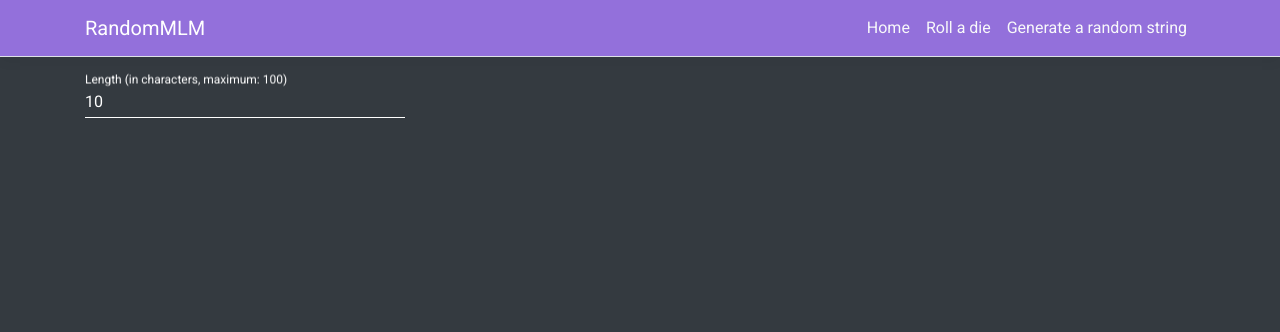
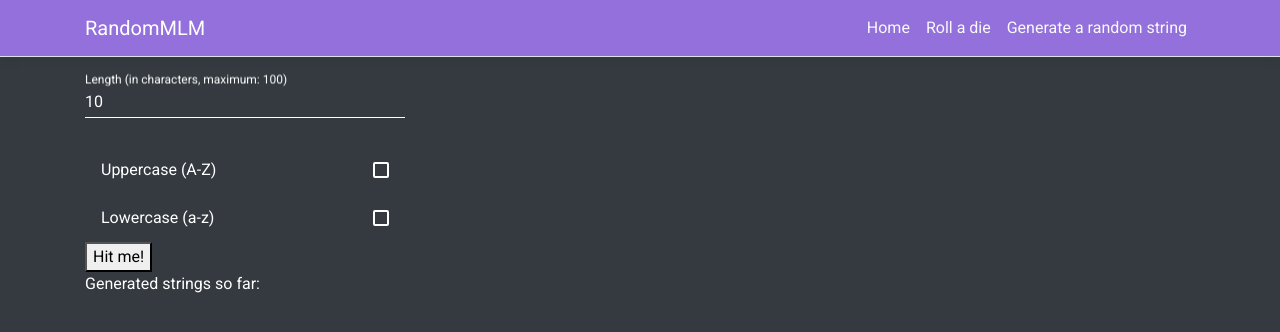
Before and after one commit to miguelmartins1987/RandomMLM, an Angular app in the folder RandomMLM/ClientApp/: page /generate-random-string in a window 1280 px wide. Shown: the top 332 px of the page. Built offline with nearby package versions, Linux system fonts and the light colour scheme.

Commit message:
Generate random string component prototype

```diff
--- a/RandomMLM/ClientApp/src/app/app.module.ts
+++ b/RandomMLM/ClientApp/src/app/app.module.ts
@@ -10,7 +10,9 @@ import { HomeComponent } from './home/home.component';
 import { RollDieComponent } from './roll-die/roll-die.component';
 import { GenerateRandomStringComponent } from './generate-random-string/generate-random-string.component';
 import { BrowserAnimationsModule } from '@angular/platform-browser/animations';
+
 import { MatInputModule } from '@angular/material/input';
+import { MatListModule } from '@angular/material/list';
 
 @NgModule({
   declarations: [
@@ -30,7 +32,8 @@ import { MatInputModule } from '@angular/material/input';
       { path: 'generate-random-string', component: GenerateRandomStringComponent }
     ]),
     BrowserAnimationsModule,
-    MatInputModule
+    MatInputModule,
+    MatListModule
   ],
   providers: [],
   bootstrap: [AppComponent]
--- a/RandomMLM/ClientApp/src/app/generate-random-string/generate-random-string.component.html
+++ b/RandomMLM/ClientApp/src/app/generate-random-string/generate-random-string.component.html
@@ -1,6 +1,14 @@
-<form>
-  <mat-form-field style="width:20em !important">
-    <mat-label>Length (in characters, maximum: 100)</mat-label>
-    <input matInput type="number" placeholder="Pick the desired string length (ex. 10)" value="10" min="1" max="100">
-  </mat-form-field>
-</form>
+<mat-form-field style="width:20em !important">
+  <mat-label>Length (in characters, maximum: 100)</mat-label>
+  <input [(ngModel)]="stringLength" matInput type="number" placeholder="Pick the desired string length (ex. 10)" min="1" max="100">
+</mat-form-field>
+<mat-selection-list [(ngModel)]="selectedCharacterSets" style="width:20em !important">
+  <mat-list-option *ngFor="let characterSet of characterSets" [value]="characterSet.name">
+    {{characterSet.displayName}}
+  </mat-list-option>
+</mat-selection-list>
+<button (click)="onHitMe()">Hit me!</button>
+<p>Generated strings so far:</p>
+<ul>
+  <li *ngFor="let generatedString of generatedStrings">{{generatedString}}</li>
+</ul>
--- a/RandomMLM/ClientApp/src/app/generate-random-string/generate-random-string.component.ts
+++ b/RandomMLM/ClientApp/src/app/generate-random-string/generate-random-string.component.ts
@@ -6,10 +6,24 @@ import { Component, OnInit } from '@angular/core';
   styleUrls: ['./generate-random-string.component.css']
 })
 export class GenerateRandomStringComponent implements OnInit {
+  //characterSets: string[] = ['Uppercase (A-Z)', 'Lowercase (a-z)', 'Digits (0-9)', 'Dash (-)', 'Underscore (_)'];
+
+  characterSets: CharacterSet[] = [{ name: "uppercase", displayName: "Uppercase (A-Z)" }, { name: "lowercase", displayName: "Lowercase (a-z)" }];
+  selectedCharacterSets: any[];
+  stringLength: number = 10;
+  generatedStrings: string[] = [];
 
   constructor() { }
 
   ngOnInit() {
   }
 
+  onHitMe() {
+    var generatedString = "ABCD";
+    this.generatedStrings.push(generatedString);
+  }
 }
+
+class CharacterSet {
+
+}
--- a/RandomMLM/ClientApp/src/custom-theme.scss
+++ b/RandomMLM/ClientApp/src/custom-theme.scss
@@ -8,20 +8,3 @@
 // have to load a single css file for Angular Material in your app.
 // Be sure that you only ever include this mixin once!
 @include mat-core();
-
-// Define the palettes for your theme using the Material Design palettes available in palette.scss
-// (imported above). For each palette, you can optionally specify a default, lighter, and darker
-// hue. Available color palettes: https://material.io/design/color/
-$RandomMLM-primary: mat-palette($mat-indigo);
-$RandomMLM-accent: mat-palette($mat-pink, A200, A100, A400);
-
-// The warn palette is optional (defaults to red).
-$RandomMLM-warn: mat-palette($mat-red);
-
-// Create the theme object (a Sass map containing all of the palettes).
-$RandomMLM-theme: mat-light-theme($RandomMLM-primary, $RandomMLM-accent, $RandomMLM-warn);
-
-// Include theme styles for core and each component used in your app.
-// Alternatively, you can import and @include the theme mixins for each component
-// that you are using.
-@include angular-material-theme($RandomMLM-theme);
--- a/RandomMLM/ClientApp/src/styles.css
+++ b/RandomMLM/ClientApp/src/styles.css
@@ -10,6 +10,10 @@ h1 {
 }
 
 p {
+  color: white
+}
+
+li {
   color: white
 }
 
@@ -34,6 +38,18 @@ p {
   color: blueviolet;
 }
 
+.mat-list-text {
+  color: white !important;
+}
+
+.mat-pseudo-checkbox {
+  color: white !important;
+}
+
+.mat-pseudo-checkbox-checked {
+  background: darkgreen
+}
+
 .center {
   display: flex;
   justify-content: center;
```
